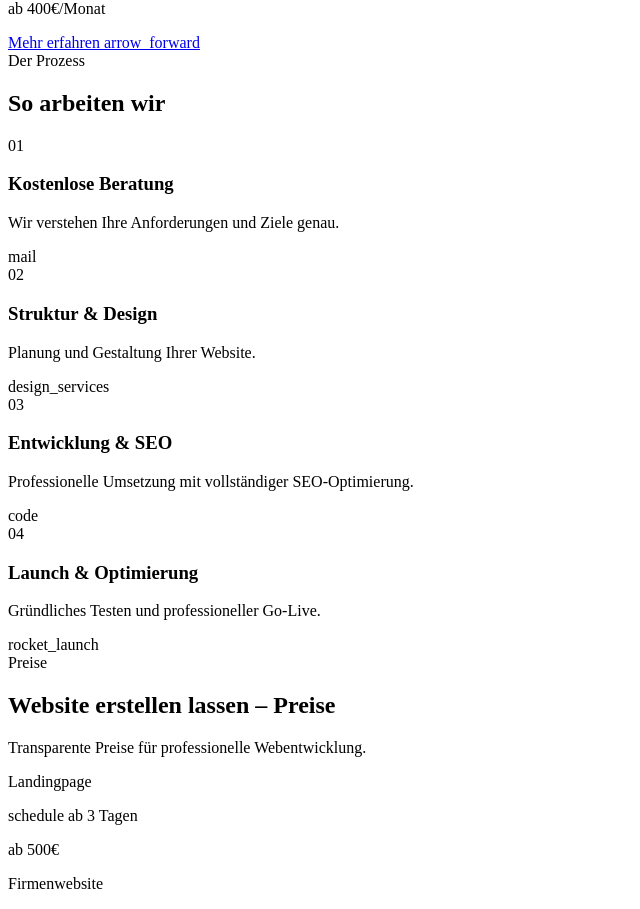
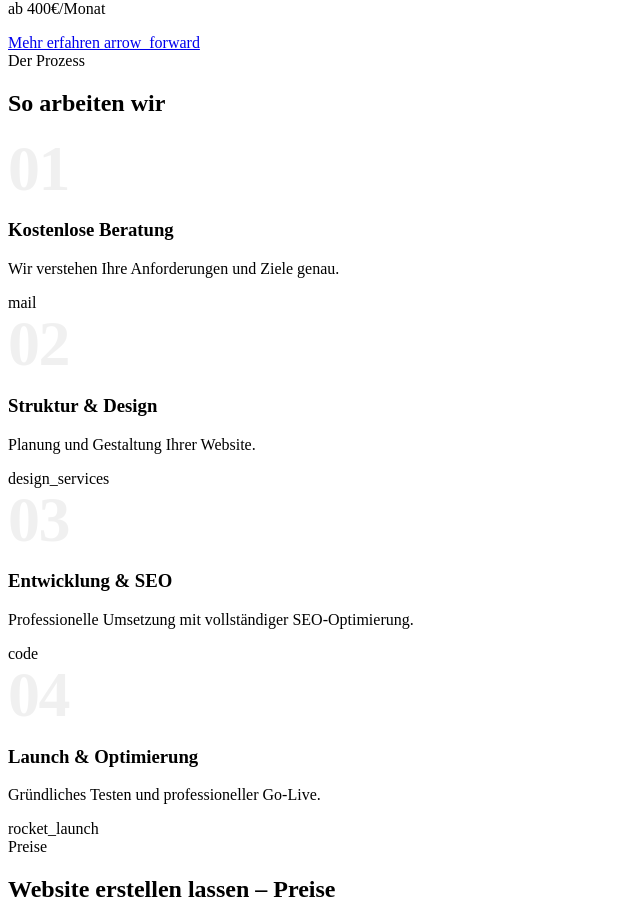
Before and after one commit to AndriiKozlovskyi/evolatec.de, a Nuxt app: page / in a window 1280 px wide. Shown: the part 3056-3965 px from the top of the page, without its empty margins (0-640 px from the left). Built offline with nearby package versions, Linux system fonts and the light colour scheme.

Commit message:
accessibility

```diff
--- a/components/sections/ProcessSection.vue
+++ b/components/sections/ProcessSection.vue
@@ -17,10 +17,8 @@
             class="group animate-fade-in-up flex flex-1 flex-col items-center text-center"
             :style="{ animationDelay: `${index * 70}ms` }"
           >
-            <!-- Ghost number (decorative only) -->
-            <span aria-hidden="true" class="text-[4rem] font-black leading-none select-none tracking-tight mb-4 text-on-surface/[0.06]">
-              {{ String(index + 1).padStart(2, '0') }}
-            </span>
+            <!-- Ghost number (decorative only, CSS-only so contrast checkers ignore it) -->
+            <div class="ghost-step mb-4" :data-step="String(index + 1).padStart(2, '0')"></div>
 
             <!-- Short accent line -->
             <div class="h-[2px] w-8 mb-4 rounded-full" :class="col(index).accentColor"></div>
@@ -74,3 +72,18 @@ function col(index: number) {
   return stepColors[index % stepColors.length]!;
 }
 </script>
+
+<style scoped>
+.ghost-step {
+  height: 4rem;
+  line-height: 1;
+}
+.ghost-step::before {
+  content: attr(data-step);
+  font-size: 4rem;
+  font-weight: 900;
+  letter-spacing: -0.025em;
+  color: rgba(0, 0, 0, 0.06);
+  user-select: none;
+}
+</style>
```
